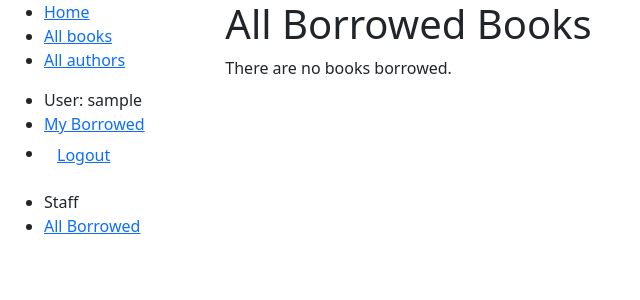
After one commit to gleidesous/django_local_library, a Django app: page /catalog/loans/ in a window 1280 px wide. The commit adds this page. Shown: the top 300 px of the page, without its empty margins (0-640 px from the left). Run offline with Django 4.2, Linux system fonts and the light colour scheme; the visitor is signed in with stand-in values (Sample User, id 1); data that the repository does not hold is empty.

Commit message:
Complete Module 8

```diff
--- a/locallibrary/catalog/templates/base_generic.html
+++ b/locallibrary/catalog/templates/base_generic.html
@@ -40,6 +40,13 @@
                 <li><a href="{% url 'login' %}?next={{ request.path }}">Login</a></li>
               {% endif %}
             </ul>
+            <ul class="sidebar-nav">
+              {% if user.is_staff %}
+                <li>Staff</li>
+
+                <li><a href="{% url 'all-loans' %}">All Borrowed</a></li>
+              {% endif %}
+            </ul>
           {% endblock %}
         </div>
         <div class="col-sm-10 ">
--- /dev/null
+++ b/locallibrary/catalog/templates/catalog/bookinstance_list_borrowed_all.html
@@ -0,0 +1,18 @@
+{% extends "base_generic.html" %}
+
+{% block content %}
+  <h1>All Borrowed Books</h1>
+
+  {% if bookinstance_list %}
+  <ul>
+    {% for bookinst in bookinstance_list %}
+    <li class="{% if bookinst.is_overdue %}text-danger{% endif %}">
+      <a href="{% url 'book-detail' bookinst.book.pk %}">{{ bookinst.book.title }}</a> ({{ bookinst.due_back }}) - {{ bookinst.borrower }}
+    </li>
+    {% endfor %}
+  </ul>
+
+  {% else %}
+    <p>There are no books borrowed.</p>
+  {% endif %}
+{% endblock %}
--- a/locallibrary/catalog/urls.py
+++ b/locallibrary/catalog/urls.py
@@ -8,4 +8,5 @@ urlpatterns = [
   path('authors/', views.AuthorListView.as_view(), name='authors'),
   path('author/<int:pk>', views.AuthorDetailView.as_view(), name='author-detail'),
   path('mybooks/', views.LoanedBooksByUserListView.as_view(), name='my-borrowed'),
+  path('loans/', views.LoanedBooksFullList.as_view(), name='all-loans'),
 ]
--- a/locallibrary/catalog/views.py
+++ b/locallibrary/catalog/views.py
@@ -3,6 +3,7 @@ from .models import Book, Author, BookInstance, Genre
 from django.views import generic
 from django.contrib.auth.decorators import login_required
 from django.contrib.auth.mixins import LoginRequiredMixin
+from django.contrib.auth.mixins import PermissionRequiredMixin
 
 # Create your views here.
 
@@ -75,6 +76,19 @@ class LoanedBooksByUserListView(LoginRequiredMixin, generic.ListView):
       .order_by('due_back')
     )
 
+class LoanedBooksFullList(LoginRequiredMixin, PermissionRequiredMixin, generic.ListView):
+  """Generic class-based view listing all books on loan."""
+  model = BookInstance
+  template_name = 'catalog/bookinstance_list_borrowed_all.html'
+  paginate_by = 10
+  permission_required = 'catalog.can_mark_returned'
+
+  def get_queryset(self):
+    return (
+      BookInstance.objects.filter(status__exact='o')
+      .order_by('due_back')
+    )
+
 class AuthorListView(generic.ListView):
   """Generic class-based list view for a list of authors."""
   model = Author
```
